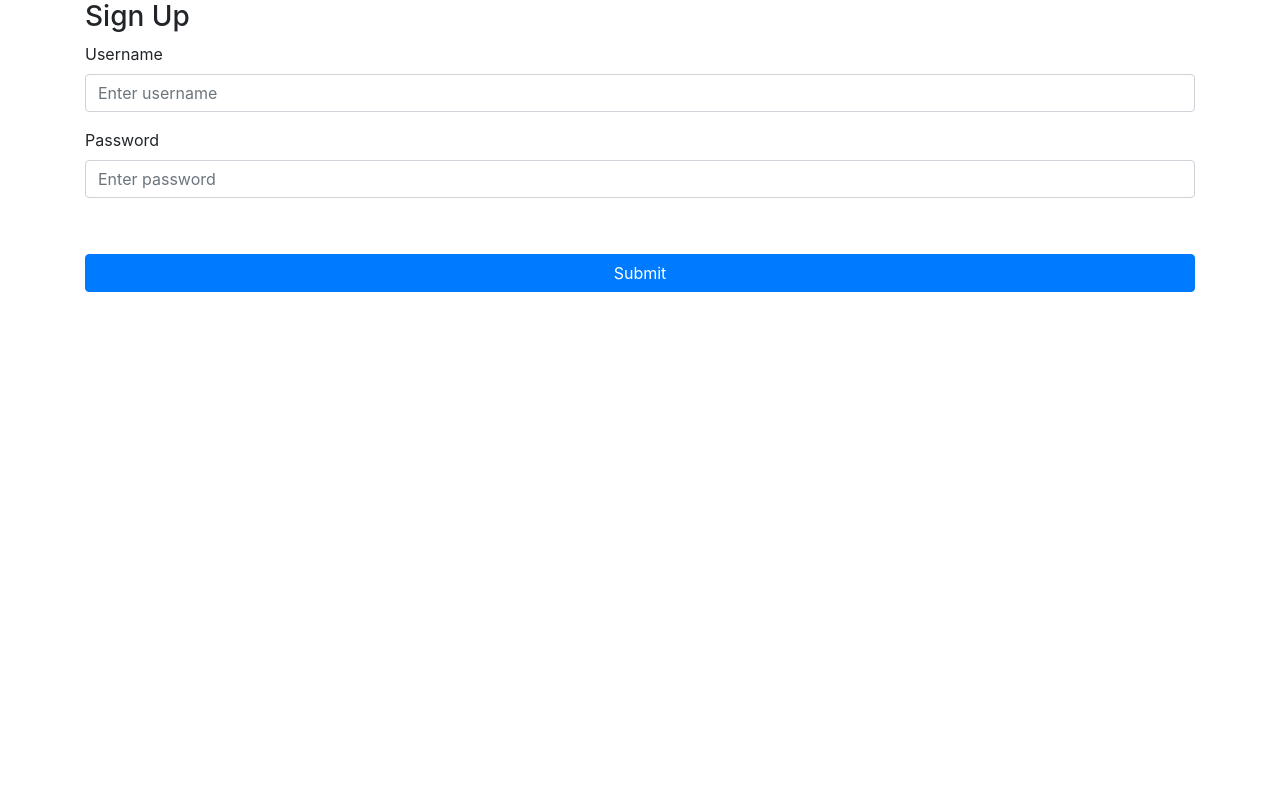
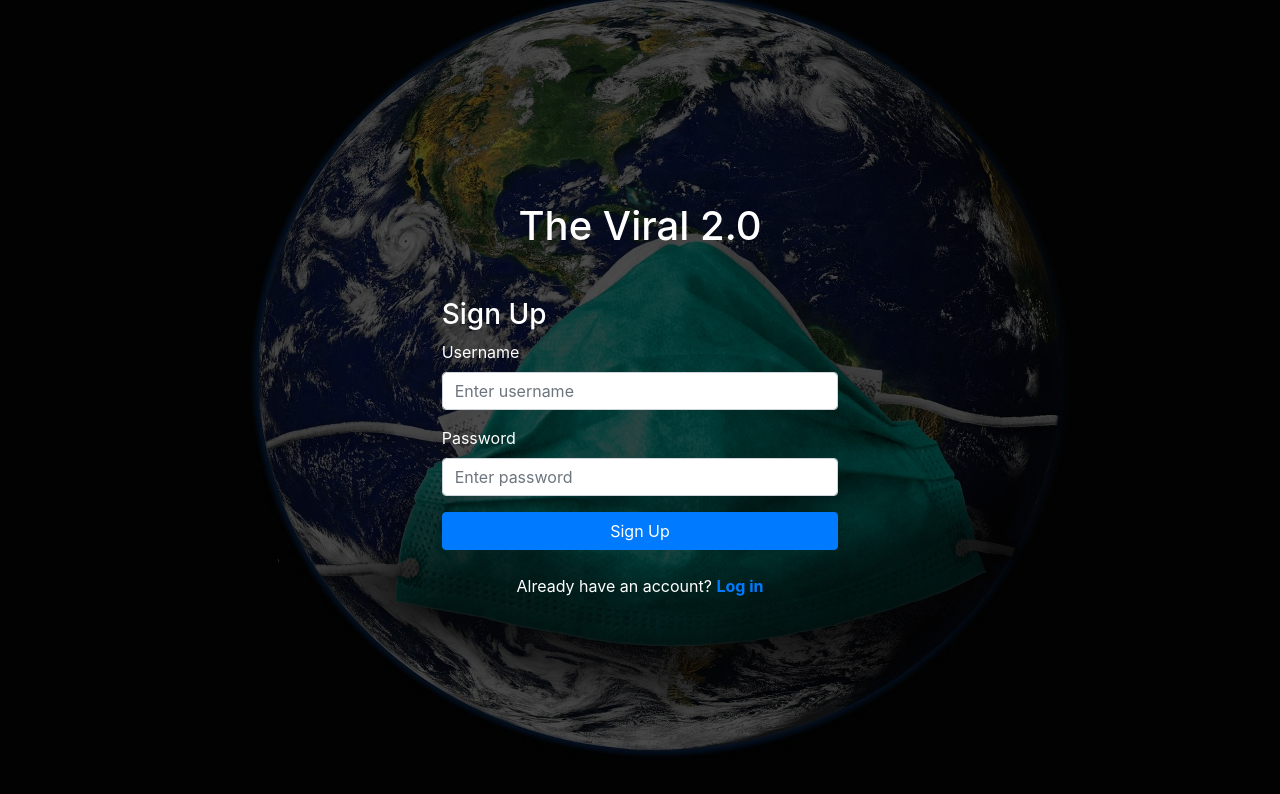
Before and after one commit to MarciaAdler/Project3-Viral2.0, a React (Create React App) app in the folder client/: page /signup in a window 1280 px wide. Shown: the top 794 px of the page. Built offline with nearby package versions, Linux system fonts and the light colour scheme.

Commit message:
sign up styles

```diff
--- a/client/src/components/LoginForm.js
+++ b/client/src/components/LoginForm.js
@@ -52,14 +52,14 @@ export default class LoginForm extends Component {
   render() {
     return (
       <form className="border-left ml-md-3 pl-md-5 py-3" onSubmit = {this.onSubmit}>
-        <h3 className="mb-3">Login</h3>
+        <h3 className="mb-4 text-center">Login</h3>
         <div className="form-group">
-          <label>Username</label>
+          {/* <label>Username</label> */}
           <input onChange= {this.onChangeUsername} type="username" className="form-control" placeholder="Enter username" />
         </div>
 
         <div className="form-group">
-          <label>Password</label>
+          {/* <label>Password</label> */}
           <input onChange = {this.onChangePassword} type="password" className="form-control" placeholder="Enter password" />
         </div>
         <div id="login-error" class="d-none mb-2"><small>An error occurred. Please try again.</small></div>
--- a/client/src/components/SignUpForm.js
+++ b/client/src/components/SignUpForm.js
@@ -1,6 +1,7 @@
 import React, { Component } from 'react';
 import axios from 'axios';
 import api from '../utils/api';
+import { Link } from "react-router-dom";
 
 export default class SignUpForm extends Component {
   constructor(props) {
@@ -57,13 +58,10 @@ export default class SignUpForm extends Component {
           <input onChange = {this.onChangePassword} type="password" className="form-control" placeholder="Enter password" />
         </div>
 
-        <div className="form-group">
-          <div className="custom-control custom-checkbox">
-            <input type="checkbox" className="custom-control-input" id="customCheck1" />
-          </div>
-        </div>
 
-        <button type="submit" className="btn btn-primary btn-block">Submit</button>
+
+        <button type="submit" className="btn btn-primary btn-block">Sign Up</button>
+        <p className="mt-4 mb-0 text-center">Already have an account? <Link to={"/"}>Log in</Link></p>
        </form>
     );
   }
--- a/client/src/pages/LoginLayout.js
+++ b/client/src/pages/LoginLayout.js
@@ -3,6 +3,7 @@ import { Container, Row, Col, Form, Button } from 'react-bootstrap';
 import Footer from '../components/Footer';
 import './assets/styles/LoginLayout.css';
 import LoginForm from "../components/LoginForm";
+import { Link } from "react-router-dom";
 
 function LoginLayout(props) {
 
@@ -42,14 +43,14 @@ function LoginLayout(props) {
               <Col className="mr-md-4 mr-lg-5">
                <h3>Headline</h3>
                <p>Lorem ipsum dolor sit amet, consectetur adipiscing elit. Cras ut velit felis. Fusce consequat viverra placerat. Ut finibus metus ut sem rhoncus volutpat. Quisque mauris odio, fermentum in purus et, iaculis laoreet felis.</p>
-               <p className="mb-0"><a href="#signup">Sign up for an account</a></p>
+               <p className="mb-0"><Link  to={"/signup"}>Sign up for an account</Link></p>
               </Col>
             </Row>
             <Row className="py-5 border-bottom">
                 <Col className="ml-md-4 ml-lg-5 order-last order-md-first">
                 <h3>Headline</h3>
                 <p>Lorem ipsum dolor sit amet, consectetur adipiscing elit. Cras ut velit felis. Fusce consequat viverra placerat. Ut finibus metus ut sem rhoncus volutpat. Quisque mauris odio, fermentum in purus et, iaculis laoreet felis.</p>
-                <p className="mb-0"><a href="#signup">Sign up for an account</a></p>
+                <p className="mb-0"><Link  to={"/signup"}>Sign up for an account</Link></p>
                 </Col>
                 <Col md={"auto"} className="mr-md-4 mr-lg-5 order-first order-md-last">
                     <img src="https://via.placeholder.com/150x150?text=Image" alt="" />
@@ -62,7 +63,7 @@ function LoginLayout(props) {
                 <Col className="mr-md-4 mr-lg-5">
                 <h3>Headline</h3>
                 <p>Lorem ipsum dolor sit amet, consectetur adipiscing elit. Cras ut velit felis. Fusce consequat viverra placerat. Ut finibus metus ut sem rhoncus volutpat. Quisque mauris odio, fermentum in purus et, iaculis laoreet felis.</p>
-                <p className="mb-0"><a href="#signup">Sign up for an account</a></p>
+                <p className="mb-0"><Link to={"/signup"}>Sign up for an account</Link></p>
                 </Col>
             </Row>
       </Container>
--- a/client/src/pages/Signup.js
+++ b/client/src/pages/Signup.js
@@ -1,17 +1,24 @@
 import React from "react";
 import { Container, Row, Col, Form, Button } from 'react-bootstrap';
 import SignUpForm from '../components/SignUpForm';
+import "./assets/styles/Signup.css";
 
 function Signup() {
 
   return (
-    <Container>
-      <Row>
-        <Col>
+    <div className="h-100 w-100 signup-hero">
+    <Container fluid className="h-100">
+      <Row className="h-100 justify-content-center">
+        {/* <Col xs={12} className="text-center my-5">
+
+        </Col> */}
+        <Col sm={6} lg={4} className=" my-auto">
+        <h1 class="text-center mb-5">The Viral 2.0</h1>
           <SignUpForm />
         </Col>
       </Row>
     </Container>
+    </div>
   );
 }
 
--- /dev/null
+++ b/client/src/pages/assets/styles/Signup.css
@@ -0,0 +1,26 @@
+html, body {
+    height: 100%;
+    margin: 0;
+}
+
+div#root{
+    height:100%!important;
+}
+
+.signup-hero {
+    background-image: url('../img/earth-viral.jpg');
+    background-attachment: fixed;
+    background-position: center;
+    background-repeat: no-repeat;
+    background-size: cover;
+    background-color: #000000;
+    color: #FFFFFF;
+}
+
+.signup-hero .row {
+    background-color: rgba(0, 0, 0, 0.7);;
+}
+
+.signup-hero a {
+    font-weight: bold;
+}
```
Also changed, not shown: client/src/pages/assets/img/earth-viral.jpg (added).
